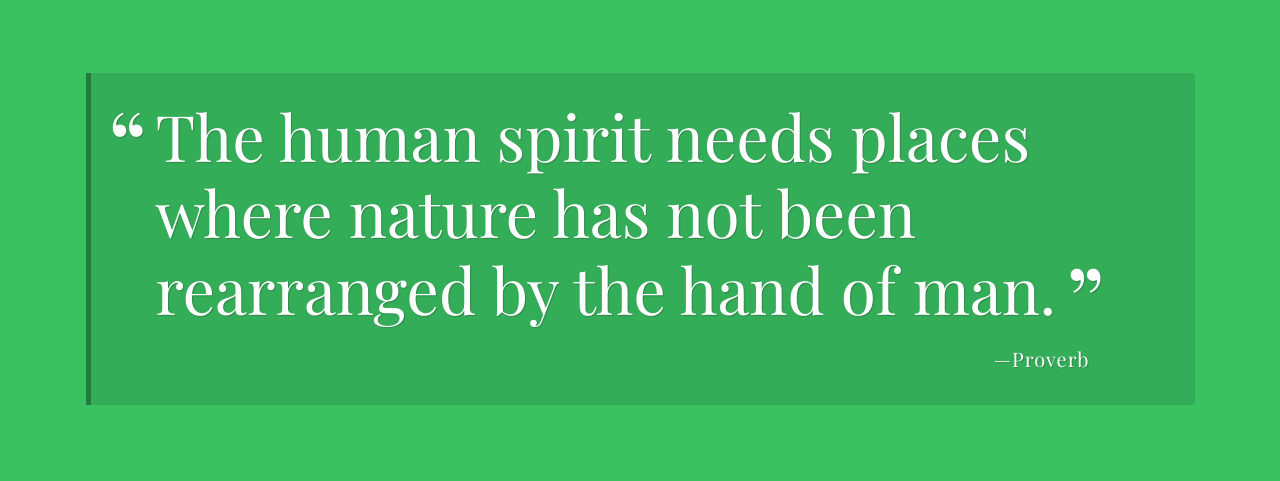
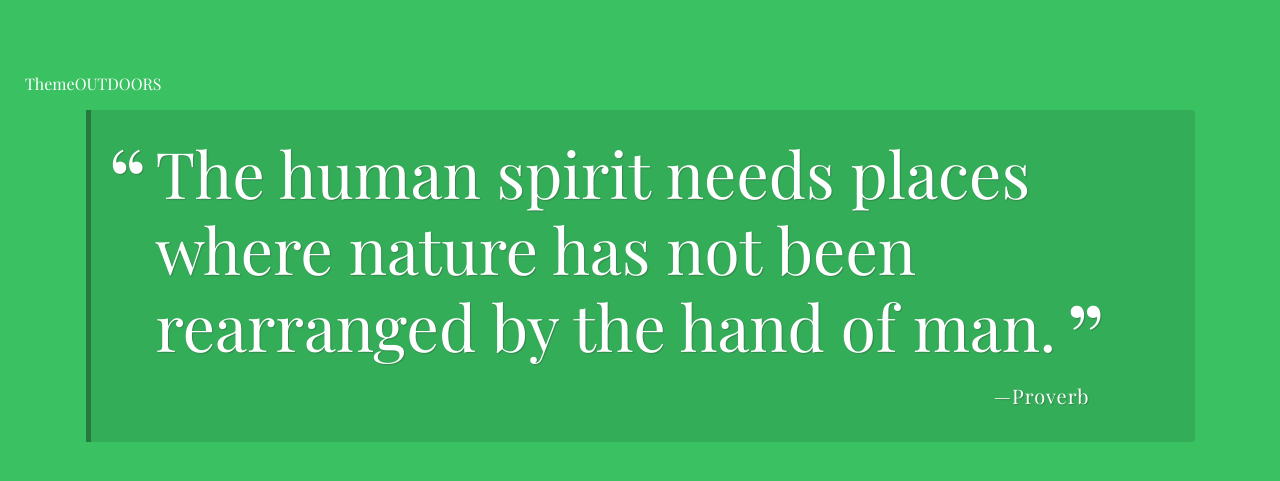
Before and after one commit to chollma/random-quote-generator, a plain HTML site: page index.html in a window 1280 px wide. Both pictures are taken after a click on the button "Show another quote". Shown: the part 147-628 px from the top of the page. Drawn offline with nearby package versions, Linux system fonts and the light colour scheme; a web font is replaced by a local one.

Commit message:
Added Uppercase Method and Printed Tags to Page

```diff
--- a/index.html
+++ b/index.html
@@ -13,7 +13,7 @@
       <h1>Random Quotes</h1>
       <button id="load-quote" class="load-quote">Show another quote</button>
     </header>
-    <div id="test"></div>
+    <div id="tags"></div>
     <div class="container">
       <div id="quote-box" class="quote-box">
         <p class="quote">Every great developer you know got there by solving problems they were unqualified to solve until they actually did it.</p>
--- a/js/script.js
+++ b/js/script.js
@@ -36,7 +36,11 @@ function printQuote() {
   if (responseQuote.year) {
     outputHTML += '<span class ="year">' + responseQuote.year + '</span>';
   }
+  if (responseQuote.tags) {
+    var outputTags = '<p>Theme' + responseQuote.tags.toUpperCase() + '</p>';
+  }
   outputHTML += '</p>';
+  document.getElementById('tags').innerHTML = outputTags;
   document.getElementById('quote-box').innerHTML = outputHTML;
 }
 
```
